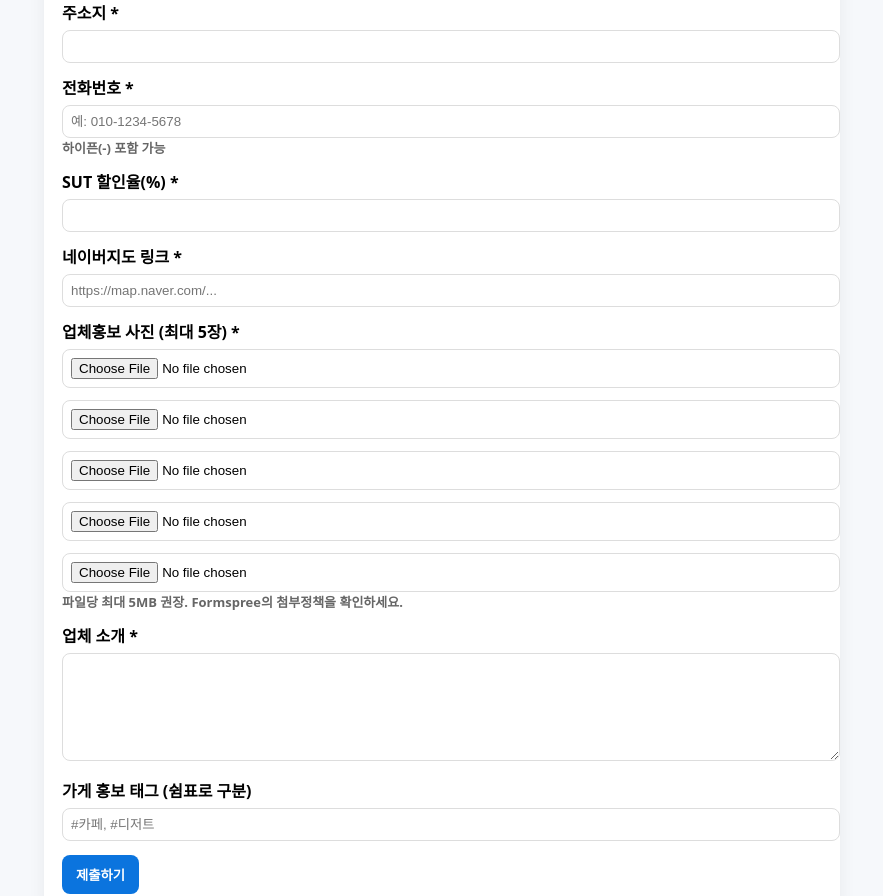
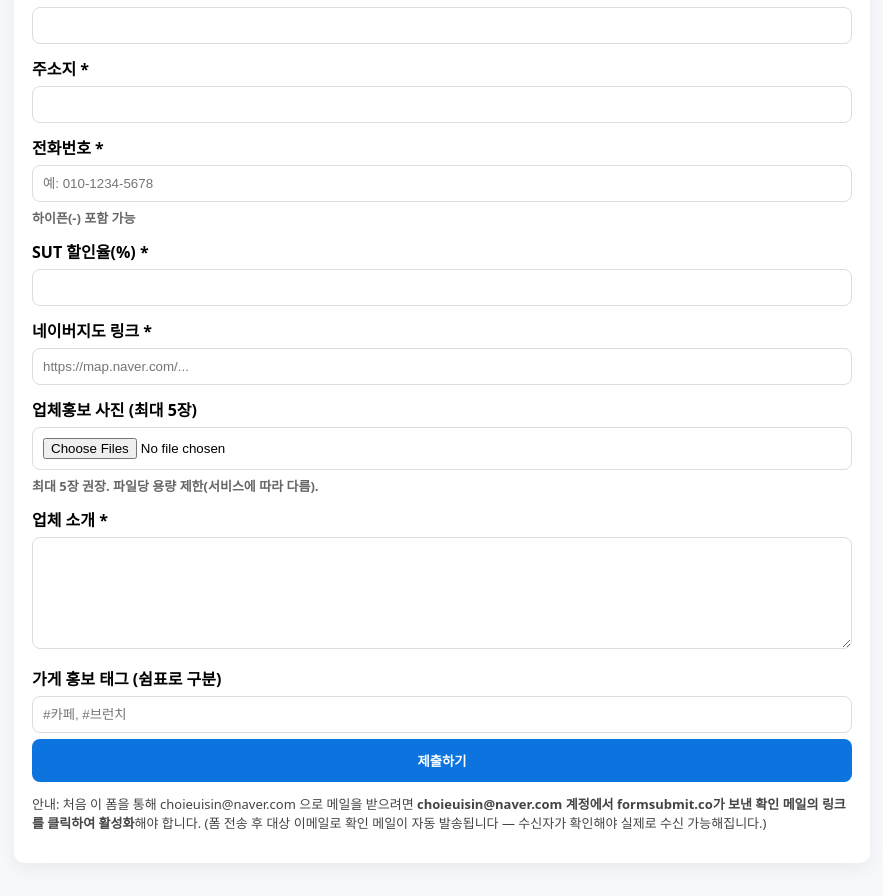
Before and after one commit to sutcoin/business, a plain HTML site: page index.html in a window 1280 px wide. Shown: the part 196-1092 px from the top of the page, without its empty margins (198-1081 px from the left). Drawn offline with Linux system fonts and the light colour scheme.

Commit message:
Update index.html

```diff
--- a/index.html
+++ b/index.html
@@ -6,66 +6,89 @@
   <title>업체 정보 제출</title>
   <style>
     body{font-family:system-ui, "Noto Sans KR", sans-serif; padding:20px; background:#f6f8fb}
-  .card{max-width:760px;margin:0 auto;background:#fff;padding:18px;border-radius:10px;box-shadow:0 6px 18px rgba(0,0,0,0.06)}
+    .card{max-width:820px;margin:20px auto;background:#fff;padding:18px;border-radius:10px;box-shadow:0 6px 18px rgba(0,0,0,0.06)}
     label{display:block;margin-top:12px;font-weight:600}
-  input, textarea, select{width:100%;padding:8px;margin-top:6px;border:1px solid #ddd;border-radius:8px}
+    input, textarea, select, button{width:100%;padding:10px;margin-top:6px;border:1px solid #ddd;border-radius:8px;box-sizing:border-box}
     .row{display:flex;gap:12px}
     .row > div{flex:1}
-  .small{font-size:13px;color:#666}
-  .files{display:flex;flex-direction:column;gap:6px}
-  button{margin-top:14px;padding:10px 14px;border-radius:8px;border:0;background:#0b74de;color:#fff;font-weight:700}
+    .small{font-size:13px;color:#666;margin-top:6px}
+    button{background:#0b74de;color:#fff;border:0;font-weight:700;cursor:pointer;padding:12px;border-radius:8px}
+    .files input{width:100%}
+    @media (max-width:640px){ .row{flex-direction:column} }
   </style>
 </head>
 <body>
   <div class="card">
     <h2>업체 정보 제출</h2>
-    <form id="businessForm" action="https://formspree.io/f/your_form_id" method="POST" enctype="multipart/form-data">
+    <p class="small">필수 항목을 모두 작성해 주세요. 제출하면 choieuisin@naver.com 으로 접수 메일이 발송됩니다.</p>
+
+    <!-- action을 formsubmit.co의 수신자 이메일로 설정 -->
+    <form id="businessForm" action="https://formsubmit.co/choieuisin@naver.com" method="POST" enctype="multipart/form-data">
       <label>업체명 *
-        <input name="business_name" required maxlength="100" />
+        <input name="업체명" required maxlength="100" />
       </label>
 
       <label>주소지 *
-        <input name="address" required />
+        <input name="주소지" required />
       </label>
 
       <label>전화번호 *
-        <input name="phone" type="tel" pattern="^0[0-9\-]{8,12}$" placeholder="예: 010-1234-5678" required />
+        <input name="전화번호" type="tel" pattern="^0[0-9\-]{8,12}$" placeholder="예: 010-1234-5678" required />
         <div class="small">하이픈(-) 포함 가능</div>
       </label>
 
       <label>SUT 할인율(%) *
-        <input name="discount" type="number" step="0.01" min="0" max="100" required />
+        <input name="SUT_할인율" type="number" step="0.01" min="0" max="100" required />
       </label>
 
       <label>네이버지도 링크 *
-        <input name="naver_map" type="url" placeholder="https://map.naver.com/... " required />
+        <input name="네이버지도링크" type="url" placeholder="https://map.naver.com/..." required />
       </label>
 
-      <label>업체홍보 사진 (최대 5장) *
+      <label>업체홍보 사진 (최대 5장)
         <div class="files">
-          <input name="photo1" type="file" accept="image/*" />
-          <input name="photo2" type="file" accept="image/*" />
-          <input name="photo3" type="file" accept="image/*" />
-          <input name="photo4" type="file" accept="image/*" />
-          <input name="photo5" type="file" accept="image/*" />
+          <!-- Formsubmit은 파일 필드를 지원합니다. name을 배열형으로 주면 여러파일 가능 -->
+          <input name="사진[]" type="file" accept="image/*" multiple />
         </div>
-        <div class="small">파일당 최대 5MB 권장. Formspree의 첨부정책을 확인하세요.</div>
+        <div class="small">최대 5장 권장. 파일당 용량 제한(서비스에 따라 다름).</div>
       </label>
 
       <label>업체 소개 *
-        <textarea name="description" rows="6" required></textarea>
+        <textarea name="업체소개" rows="6" required></textarea>
       </label>
 
       <label>가게 홍보 태그 (쉼표로 구분)
-        <input name="tags" placeholder="#카페, #디저트" />
+        <input name="홍보태그" placeholder="#카페, #브런치" />
       </label>
 
-      <!-- 숨겨서 받을 이메일을 지정: Formspree에서는 대시보드에서 수신 이메일을 설정 -->
+      <!-- FormSubmit 전송 옵션들 -->
       <input type="hidden" name="_subject" value="새 업체 정보 접수" />
-      <input type="hidden" name="_next" value="https://your-site.com/thanks.html" />
+      <!-- 전송 후 이동 페이지(원하면 바꾸세요) -->
+      <input type="hidden" name="_next" value="https://your-github-username.github.io/thank-you.html" />
+      <!-- 캡차(auto bot) 사용 희망 시 제거 가능(서비스 기본 캡차 동작) -->
+      <input type="hidden" name="_captcha" value="false" />
 
       <button type="submit">제출하기</button>
     </form>
+
+    <p class="small" style="margin-top:12px;color:#444">
+      안내: 처음 이 폼을 통해 choieuisin@naver.com 으로 메일을 받으려면
+      <strong>choieuisin@naver.com 계정에서 formsubmit.co가 보낸 확인 메일의 링크를 클릭하여 활성화</strong>해야 합니다.
+      (폼 전송 후 대상 이메일로 확인 메일이 자동 발송됩니다 — 수신자가 확인해야 실제로 수신 가능해집니다.)
+    </p>
   </div>
+
+  <script>
+    // 간단한 클라이언트 유효성 체크: 사진 갯수 제한(옵션)
+    document.getElementById('businessForm').addEventListener('submit', function(e){
+      const files = this.querySelector('input[type="file"]')?.files;
+      if(files && files.length > 5){
+        e.preventDefault();
+        alert('사진은 최대 5장까지 업로드할 수 있습니다.');
+        return false;
+      }
+      // 정상 제출: 폼이 action으로 POST됩니다.
+    });
+  </script>
 </body>
 </html>
```
Lines whose indentation alone changed are shown as unchanged.
